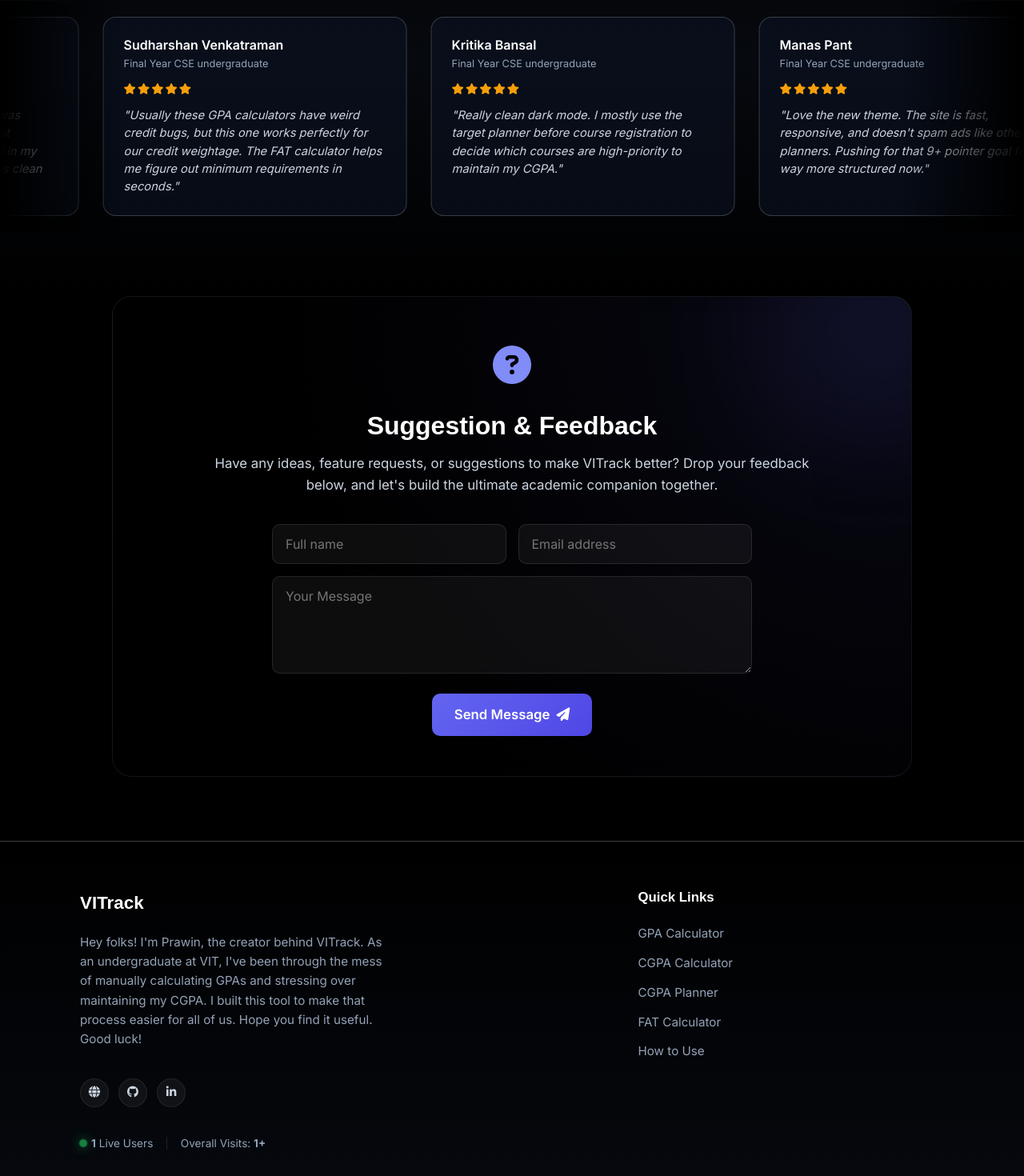
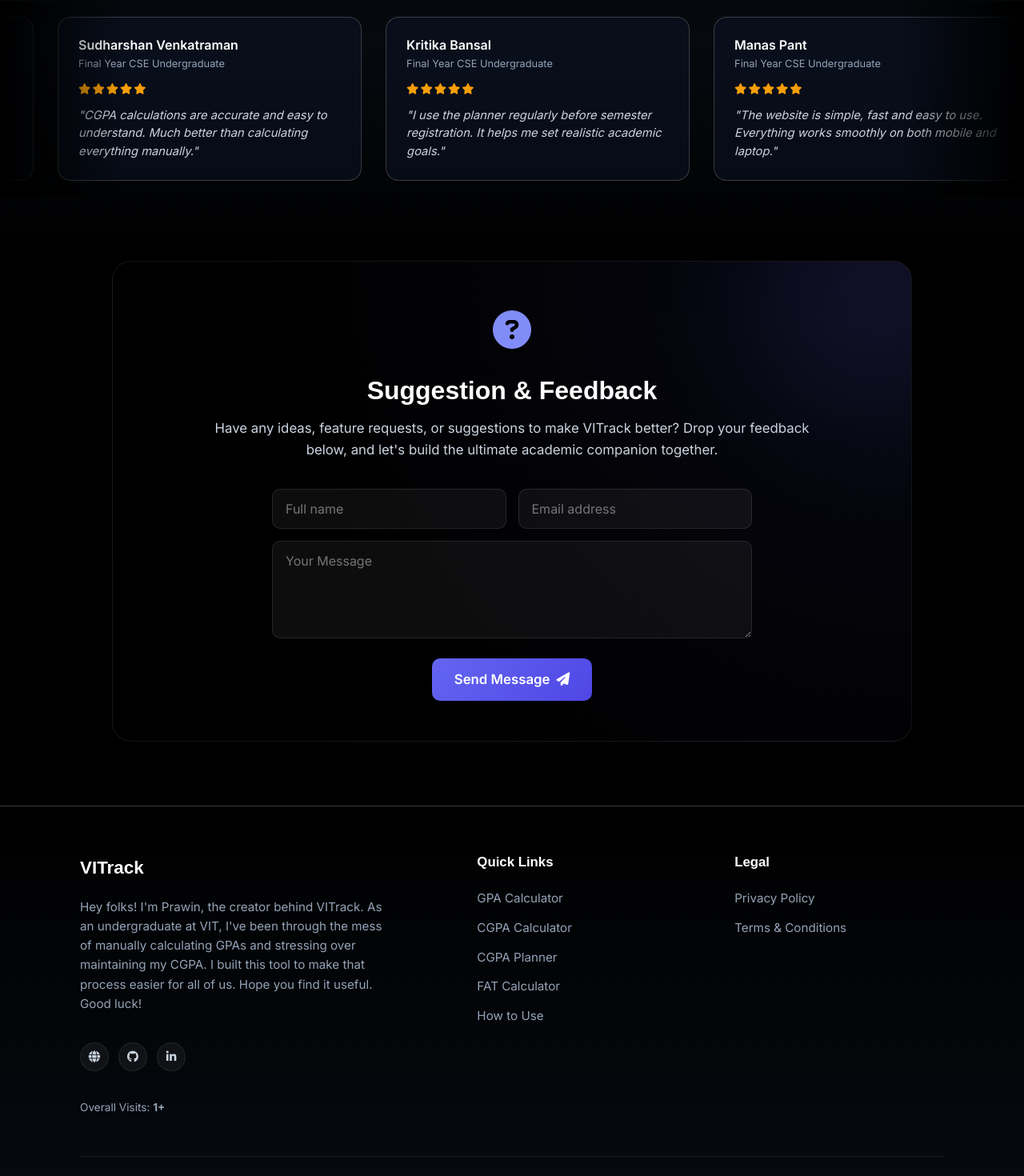
Before and after one commit to prxjay/VITrack, a React (Vite) app: page / in a window 1280 px wide. Shown: the part 2660-4130 px from the top of the page at 80% size. Built offline with nearby package versions, Linux system fonts and the light colour scheme; no server answers; a web font is replaced by a local one.

Commit message:
Final updates: SEO tags, privacy/terms pages, mobile fixes, and overall visits counter

```diff
--- a/index.html
+++ b/index.html
@@ -3,9 +3,9 @@
   <head>
     <meta charset="UTF-8" />
     <meta name="viewport" content="width=device-width, initial-scale=1.0" />
-    <title>VITrack - Smart Academic Planner</title>
+    <title>VITrack - VIT CGPA & GPA Calculator</title>
     <meta name="description" content="VITrack - Smart academic planner and calculator for VIT students. Calculate GPA, expected CGPA, required FAT marks, and plan your targets with premium styling." />
-    <meta name="keywords" content="VIT, Vellore Institute of Technology, VITrack, GPA Calculator, CGPA Calculator, FAT Calculator, VIT Chennai, VIT AP, VIT Bhopal, FFCS, VIT Grades, Calculate VIT CGPA, VIT Academic Planner, VITian tools, target CGPA predictor, BTech CGPA calculator, VIT results, VIT internal marks, VIT CAT1, VIT CAT2, VIT DA, digital assignment calculator, VIT passing marks, VIT academic calendar, VIT grading system, VIT credits, engineering GPA calculator, Indian engineering college CGPA, VIT student portal, VTOP, VTOP login, VIT marks predictor, VIT sem results, VIT GPA app, VIT CGPA tracker, VIT target grade, VIT S grade, VIT A grade, VIT 9 pointer, how to get 9 CGPA in VIT, VIT placements CGPA, VIT higher studies, VIT exam marks, VIT percentage to CGPA, VIT CGPA to percentage, BTech grades, VIT CS, VIT ECE, VIT MECH, VIT IT, VIT attendance, VIT planner, VIT timetable, VIT syllabus, VIT GPA guide, VIT student app, smart GPA, fast CGPA calculation, VITrack vercel" />
+    <meta name="keywords" content="CGPA calculator VIT, VIT CGPA CALCULATOR, VIT gpa calculator, gpa calculator VIT, VIT marks calculator, VIT, Vellore Institute of Technology, VITrack, GPA Calculator, CGPA Calculator, FAT Calculator, VIT Chennai, VIT AP, VIT Bhopal, FFCS, VIT Grades, Calculate VIT CGPA, VIT Academic Planner, VITian tools, target CGPA predictor, BTech CGPA calculator, VIT results, VIT internal marks, VIT CAT1, VIT CAT2, VIT DA, digital assignment calculator, VIT passing marks, VIT academic calendar, VIT grading system, VIT credits, engineering GPA calculator, Indian engineering college CGPA, VIT student portal, VTOP, VTOP login, VIT marks predictor, VIT sem results, VIT GPA app, VIT CGPA tracker, VIT target grade, VIT S grade, VIT A grade, VIT 9 pointer, how to get 9 CGPA in VIT, VIT placements CGPA, VIT higher studies, VIT exam marks, VIT percentage to CGPA, VIT CGPA to percentage, BTech grades, VIT CS, VIT ECE, VIT MECH, VIT IT, VIT attendance, VIT planner, VIT timetable, VIT syllabus, VIT GPA guide, VIT student app, smart GPA, fast CGPA calculation, VITrack vercel" />
     <meta name="author" content="Prawin" />
 
     <!-- Open Graph / Social Media Meta Tags -->
--- a/src/App.jsx
+++ b/src/App.jsx
@@ -6,6 +6,8 @@ import CGPACalculator from './components/CGPACalculator';
 import TargetCGPAPlanner from './components/TargetCGPAPlanner';
 import FATCalculator from './components/FATCalculator';
 import HowToUse from './components/HowToUse';
+import PrivacyPolicy from './components/PrivacyPolicy';
+import TermsAndConditions from './components/TermsAndConditions';
 import Footer from './components/Footer';
 
 function App() {
@@ -44,6 +46,10 @@ function App() {
         return <FATCalculator />;
       case 'howtouse':
         return <HowToUse />;
+      case 'privacy':
+        return <PrivacyPolicy />;
+      case 'terms':
+        return <TermsAndConditions />;
       case 'home':
       default:
         return <Home setPage={setPage} />;
--- a/src/components/Footer.jsx
+++ b/src/components/Footer.jsx
@@ -1,14 +1,17 @@
-import React, { useState, useEffect } from 'react';
+import React, { useState, useEffect, useRef } from 'react';
 
 export default function Footer({ setPage }) {
-  const [liveUsers, setLiveUsers] = useState(1);
   const [overallVisits, setOverallVisits] = useState(1);
+  const hasCounted = useRef(false);
 
   useEffect(() => {
+    if (hasCounted.current) return;
+    hasCounted.current = true;
+
     // Unique project namespace for tracking live production counters
     const namespace = 'vitrack_v3_live_prod';
 
-    // 1. Increment overall visits on load
+    // Increment overall visits on load
     fetch(`https://api.counterapi.dev/v1/${namespace}/visits/up`)
       .then(res => res.json())
       .then(data => {
@@ -18,52 +21,6 @@ export default function Footer({ setPage }) {
       })
       .catch(err => console.error('Error incrementing visits:', err));
 
-    // 2. Increment live users on load
-    fetch(`https://api.counterapi.dev/v1/${namespace}/live_users/up`)
-      .then(res => res.json())
-      .then(data => {
-        if (data && typeof data.count === 'number') {
-          setLiveUsers(Math.max(1, data.count));
-        }
-      })
-      .catch(err => console.error('Error incrementing live users:', err));
-
-    // 3. Decrement function on tab close or navigation away
-    const decrementLive = () => {
-      fetch(`https://api.counterapi.dev/v1/${namespace}/live_users/down`, {
-        method: 'GET',
-        keepalive: true // Keep-alive ensures the request succeeds even if the tab is destroyed
-      }).catch(err => console.error('Error decrementing live users:', err));
-    };
-
-    window.addEventListener('beforeunload', decrementLive);
-
-    // 4. Periodically fetch current active stats to sync multiple tabs/users
-    const syncInterval = setInterval(() => {
-      fetch(`https://api.counterapi.dev/v1/${namespace}/live_users`)
-        .then(res => res.json())
-        .then(data => {
-          if (data && typeof data.count === 'number') {
-            setLiveUsers(Math.max(1, data.count));
-          }
-        })
-        .catch(err => console.error('Error syncing live users:', err));
-
-      fetch(`https://api.counterapi.dev/v1/${namespace}/visits`)
-        .then(res => res.json())
-        .then(data => {
-          if (data && typeof data.count === 'number') {
-            setOverallVisits(data.count);
-          }
-        })
-        .catch(err => console.error('Error syncing visits:', err));
-    }, 10000);
-
-    return () => {
-      window.removeEventListener('beforeunload', decrementLive);
-      clearInterval(syncInterval);
-      decrementLive();
-    };
   }, []);
 
   const handleNavClick = (targetPage) => {
@@ -89,11 +46,6 @@ export default function Footer({ setPage }) {
               <a href="https://www.linkedin.com/in/prawin-jayakhar-b16185250/" target="_blank" rel="noopener noreferrer"><i className="fab fa-linkedin-in"></i></a>
             </div>
             <div className="footer-visits-counter">
-              <span className="live-users-badge">
-                <span className="live-pulse-dot"></span>
-                <span><strong>{liveUsers}</strong> Live Users</span>
-              </span>
-              <span className="divider-bar">|</span>
               <span>Overall Visits: <strong>{overallVisits.toLocaleString()}+</strong></span>
             </div>
           </div>
@@ -106,6 +58,14 @@ export default function Footer({ setPage }) {
               <li><a href="#planner" onClick={(e) => { e.preventDefault(); handleNavClick('planner'); }}>CGPA Planner</a></li>
               <li><a href="#fat" onClick={(e) => { e.preventDefault(); handleNavClick('fat'); }}>FAT Calculator</a></li>
               <li><a href="#howtouse" onClick={(e) => { e.preventDefault(); handleNavClick('howtouse'); }}>How to Use</a></li>
+            </ul>
+          </div>
+
+          <div className="footer-links-col">
+            <h4>Legal</h4>
+            <ul className="footer-links-list">
+              <li><a href="#privacy" onClick={(e) => { e.preventDefault(); handleNavClick('privacy'); }}>Privacy Policy</a></li>
+              <li><a href="#terms" onClick={(e) => { e.preventDefault(); handleNavClick('terms'); }}>Terms & Conditions</a></li>
             </ul>
           </div>
         </div>
--- a/src/components/Home.jsx
+++ b/src/components/Home.jsx
@@ -124,54 +124,64 @@ export default function Home({ setPage }) {
 
   const testimonials = [
     {
-      name: 'Abineshkumar',
-      role: 'Final Year CSE undergraduate',
-      text: 'The Target CGPA Planner is solid. I was stressing about placement cutoffs, but mapping out exactly what GPA I need in my final sems made it so simple. The UI is clean too.'
+      name: "Abineshkumar",
+      role: "Final Year CSE Undergraduate",
+      text: "The target CGPA planner is very useful. I could easily see what GPA I need in my remaining semesters."
     },
     {
-      name: 'Sudharshan Venkatraman',
-      role: 'Final Year CSE undergraduate',
-      text: 'Usually these GPA calculators have weird credit bugs, but this one works perfectly for our credit weightage. The FAT calculator helps me figure out minimum requirements in seconds.'
+      name: "Sudharshan Venkatraman",
+      role: "Final Year CSE Undergraduate",
+      text: "CGPA calculations are accurate and easy to understand. Much better than calculating everything manually."
     },
     {
-      name: 'Kritika Bansal',
-      role: 'Final Year CSE undergraduate',
-      text: 'Really clean dark mode. I mostly use the target planner before course registration to decide which courses are high-priority to maintain my CGPA.'
+      name: "Kritika Bansal",
+      role: "Final Year CSE Undergraduate",
+      text: "I use the planner regularly before semester registration. It helps me set realistic academic goals."
     },
     {
-      name: 'Manas Pant',
-      role: 'Final Year CSE undergraduate',
-      text: 'Love the new theme. The site is fast, responsive, and doesn\'t spam ads like other planners. Pushing for that 9+ pointer goal feels way more structured now.'
+      name: "Manas Pant",
+      role: "Final Year CSE Undergraduate",
+      text: "The website is simple, fast and easy to use. Everything works smoothly on both mobile and laptop."
     },
     {
-      name: 'Dhruv Maheswari',
-      role: 'Final Year ECE undergraduate',
-      text: 'The FAT marks calculator is super helpful. It gives a clear picture of how much sessional stress I need to deal with before final exams.'
+      name: "Dhruv Maheswari",
+      role: "Final Year ECE Undergraduate",
+      text: "The FAT marks calculator saved a lot of time. I could quickly check the marks required for my target grade."
     },
     {
-      name: 'Jigyasu Shekar',
-      role: 'Final Year ECE undergraduate',
-      text: 'Amazing work on the UI. The planners are straightforward to use and the math is always spot on. Highly recommend for semester planning.'
+      name: "Jigyasu Shekar",
+      role: "Final Year ECE Undergraduate",
+      text: "Clean design and straightforward features. The calculators are accurate and very helpful during exam time."
     },
     {
-      name: 'Dilip',
-      role: 'Third Year CSE undergraduate',
-      text: 'The Target CGPA Planner is a unique feature. It helped me realize that a 9 pointer is still within reach if I focus on my upcoming lab-heavy semesters.'
+      name: "Pavan",
+      role: "Third Year CSE Undergraduate",
+      text: "I have tried other CGPA calculators, but this one is much easier to use and gives results instantly."
     },
     {
-      name: 'Uzma',
-      role: 'Third Year CSE undergraduate',
-      text: 'Super smooth transitions. Calculating cumulative CGPA with credit histories is usually a chore on excel sheets, but doing it here takes like 10 seconds.'
+      name: "Prabitha Miracline",
+      role: "Fourth Year Undergraduate",
+      text: "Very helpful before FAT exams. The marks calculator helped me understand where I stand in each subject."
     },
     {
-      name: 'Balaji',
-      role: 'Second Year Mtech Software',
-      text: 'Great tool for keeping track of academic goals. The interface is premium and responsive on mobile, which is great for quick updates during classes.'
+      name: "Manasvi R",
+      role: "Fourth Year CSE Undergraduate",
+      text: "The dark mode looks great and the website feels very smooth. One of the best academic tools for VIT students."
     },
     {
-      name: 'Atharv',
-      role: 'Second Year Chemical Engineering',
-      text: 'Simple, functional, and very well designed. The target CGPA planner gives me a realistic roadmap instead of just guessing numbers.'
+      name: "Sachin Sundar",
+      role: "Fourth Year Undergraduate",
+      text: "The target CGPA planner helped me check whether I could meet placement eligibility requirements."
+    },
+    {
+      name: "Uzma",
+      role: "Third Year CSE Undergraduate",
+      text: "Calculating CGPA with multiple semesters is really easy here. The process takes only a few seconds."
+    },
+    {
+      name: "Atharv",
+      role: "Second Year Chemical Engineering",
+      text: "Simple and practical tool. The planner gives a clear idea of what grades I should aim for."
     }
   ];
 
@@ -407,7 +417,7 @@ export default function Home({ setPage }) {
       </section>
 
       {/* Suggestion & Feedback Section */}
-      <section className="future-plans">
+      <section id="feedback" className="future-plans">
         <div className="future-plans-content">
           <div className="future-icon" style={{ animation: 'none' }}>
             <i className="fa-solid fa-circle-question"></i>
--- /dev/null
+++ b/src/components/PrivacyPolicy.jsx
@@ -0,0 +1,32 @@
+import React from 'react';
+
+export default function PrivacyPolicy() {
+  return (
+    <div className="calculator-container" style={{ maxWidth: '1000px' }}>
+      <div className="calculator-card animate__animated animate__fadeIn">
+        <h2 className="calculator-title">Privacy Policy</h2>
+        <div style={{ color: 'var(--text-secondary)', lineHeight: '1.8', marginTop: '20px' }}>
+          <p>
+            At VITrack, your privacy is our priority. We are committed to protecting your personal information and ensuring that your data remains secure.
+          </p>
+          <h4 style={{ color: '#fff', marginTop: '30px' }}>Information We Collect</h4>
+          <p>
+            VITrack does not collect, store, or transmit any personally identifiable information. All calculations for GPA, CGPA, and FAT predictions are performed locally on your browser.
+          </p>
+          <h4 style={{ color: '#fff', marginTop: '30px' }}>Local Storage</h4>
+          <p>
+            We may use local browser storage (such as localStorage) solely to save your calculator inputs or theme preferences to provide a seamless experience upon your return. This data never leaves your device.
+          </p>
+          <h4 style={{ color: '#fff', marginTop: '30px' }}>Third-Party Services</h4>
+          <p>
+            We use a completely anonymous visitor counter API to display live and total visits. It does not track IPs or associate data with individual users.
+          </p>
+          <h4 style={{ color: '#fff', marginTop: '30px' }}>Contact Us</h4>
+          <p>
+            If you have any questions or concerns regarding this Privacy Policy, please feel free to reach out via the <strong>Suggestion & Feedback</strong> card on our Home page.
+          </p>
+        </div>
+      </div>
+    </div>
+  );
+}
--- /dev/null
+++ b/src/components/TermsAndConditions.jsx
@@ -0,0 +1,32 @@
+import React from 'react';
+
+export default function TermsAndConditions() {
+  return (
+    <div className="calculator-container" style={{ maxWidth: '1000px' }}>
+      <div className="calculator-card animate__animated animate__fadeIn">
+        <h2 className="calculator-title">Terms and Conditions</h2>
+        <div style={{ color: 'var(--text-secondary)', lineHeight: '1.8', marginTop: '20px' }}>
+          <p>
+            Welcome to VITrack. By accessing or using this website, you agree to be bound by these Terms and Conditions.
+          </p>
+          <h4 style={{ color: '#fff', marginTop: '30px' }}>Use of the Service</h4>
+          <p>
+            VITrack is provided as a free tool to help VIT students estimate and plan their academic grades. The calculations are based on the standard VIT grading system. However, this is an unofficial tool and should be used for estimation purposes only.
+          </p>
+          <h4 style={{ color: '#fff', marginTop: '30px' }}>Accuracy of Information</h4>
+          <p>
+            While we strive for 100% accuracy, VITrack does not guarantee that the computed results will perfectly match official university transcripts due to rounding rules or curriculum changes. Always verify your final grades on VTOP.
+          </p>
+          <h4 style={{ color: '#fff', marginTop: '30px' }}>Intellectual Property</h4>
+          <p>
+            The design, layout, and code of VITrack are copyrighted. You may not duplicate, distribute, or host this application elsewhere without explicit permission from the creator.
+          </p>
+          <h4 style={{ color: '#fff', marginTop: '30px' }}>Disclaimer</h4>
+          <p>
+            VITrack and its creator shall not be held liable for any academic or personal decisions made based on the calculations provided by this application.
+          </p>
+        </div>
+      </div>
+    </div>
+  );
+}
--- a/src/index.css
+++ b/src/index.css
@@ -716,6 +716,15 @@ nav::before {
     font-family: monospace;
 }
 
+@media (max-width: 768px) {
+    .sim-title {
+        font-size: 0.65rem;
+        text-align: center;
+        line-height: 1.3;
+        margin: 0 5px;
+    }
+}
+
 .simulation-body {
     padding: 30px;
     display: flex;
@@ -997,7 +1006,7 @@ footer {
 
 .footer-top {
     display: grid;
-    grid-template-columns: 2fr 1.2fr;
+    grid-template-columns: 2fr 1.2fr 1.2fr;
     gap: 60px;
     padding-bottom: 50px;
     border-bottom: 1px solid rgba(255, 255, 255, 0.08);
```
Also changed, not shown: public/robots.txt (added), 1 other file (tests, documents, lock files or other folders).
